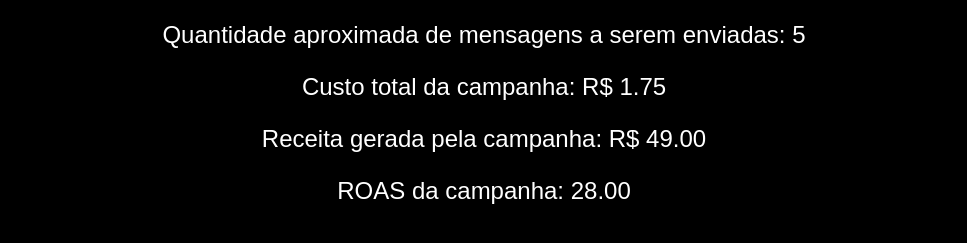
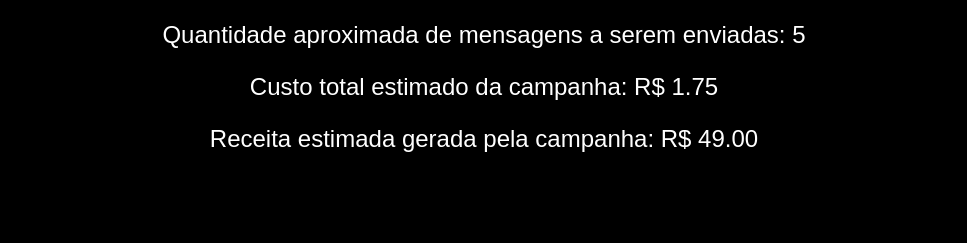
Before and after one commit to Leandrolanes/calculadora-custo, a plain HTML site: page calculadora-roas.html in a window 1280 px wide. Both pictures are taken after typing "5" into the empty fields and a click on the button "Calcular ROAS". Shown: the part 397-640 px from the top of the page, without its empty margins (156-1123 px from the left). Drawn offline with Linux system fonts and the light colour scheme.

Commit message:
Update calculadora-roas.html

```diff
--- a/calculadora-roas.html
+++ b/calculadora-roas.html
@@ -91,9 +91,9 @@
         const resultadoHTML = `
           <h2>Resultado:</h2>
           <p>Quantidade aproximada de mensagens a serem enviadas: ${quantidadeMensagens}</p>
-          <p>Custo total da campanha: R$ ${custoTotal.toFixed(2)}</p>
-          <p>Receita gerada pela campanha: R$ ${receitaGerada.toFixed(2)}</p>
-          <p>ROAS da campanha: ${roas.toFixed(2)}</p>
+          <p>Custo total estimado da campanha: R$ ${custoTotal.toFixed(2)}</p>
+          <p>Receita estimada gerada pela campanha: R$ ${receitaGerada.toFixed(2)}</p>
+
         `;
         document.getElementById("resultado").innerHTML = resultadoHTML;
       }
```
